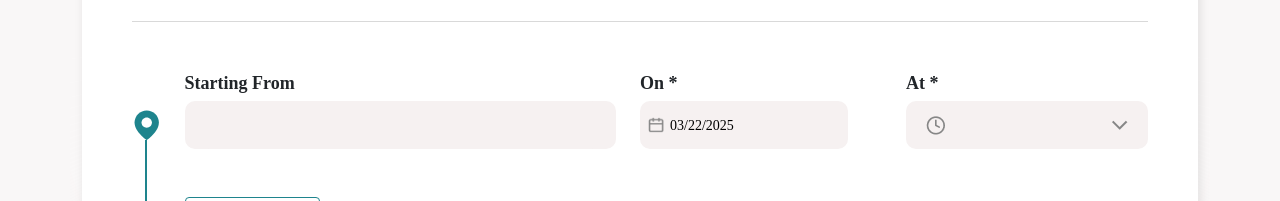
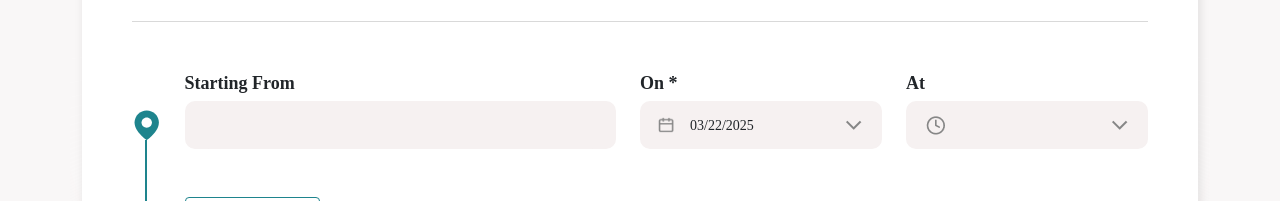
Before and after one commit to parthsunilmodi/buster, a React (Vite) app: page /dashboard in a window 1280 px wide. Shown: the part 585-786 px from the top of the page. Built offline with nearby package versions, Linux system fonts and the light colour scheme.

Commit message:
fix style of date picker

```diff
--- a/src/components/CustomTimePicker/index.tsx
+++ b/src/components/CustomTimePicker/index.tsx
@@ -44,7 +44,7 @@ const CustomTimePicker = ({ onChange }: { onChange: (time: string) => void }) =>
       <div className="time-input" onClick={() => setIsOpen(!isOpen)}>
         <img src={clockIcon} alt="calendarIcon" />
         {selectedHour} {selectedMinute} {selectedPeriod}
-        <img src={downArrow} alt="calendarIcon" />
+        <img src={downArrow} alt="dropdownIcon" />
       </div>
       {isOpen && (
         <div className="timepicker-dropdown-container" ref={dropdownRef}>
--- a/src/components/DateRangePicker/DateRangePicker.scss
+++ b/src/components/DateRangePicker/DateRangePicker.scss
@@ -29,10 +29,12 @@
 }
 
 .date-range-main {
+  width: 100%;
   display: flex;
   gap: 14px;
 
   .date-range-contain {
+    width: 100%;
     display: flex;
     align-items: center;
     opacity: 1;
@@ -41,6 +43,7 @@
     height: 48px;
 
     .react-datepicker-wrapper {
+      width: 100%;
       display: flex;
       align-items: center;
       height: 48px;
@@ -49,20 +52,23 @@
 
       .react-datepicker__input-container {
         display: flex;
-        justify-content: center;
         align-items: center;
 
         .react-datepicker__calendar-icon {
           position: absolute;
-          left: 0;
+          left: 10px;
         }
 
-        input {
-          padding: 6px 0;
+        .custom-date-input {
           border: none;
           font-size: 14px;
           font-family: "Clear Sans";
           background: unset;
+          width: 100%;
+          display: flex;
+          justify-content: space-between;
+          align-items: baseline;
+          padding: 15px 20px;
           margin-left: 30px;
 
           &::placeholder {
--- a/src/components/DateRangePicker/index.tsx
+++ b/src/components/DateRangePicker/index.tsx
@@ -1,5 +1,6 @@
-import { useRef } from 'react';
+import { useRef, forwardRef } from 'react';
 import DatePicker, { CalendarContainer } from 'react-datepicker';
+import downArrow from '../../assets/downArrow.png';
 import calendarIcon from '../../assets/images/calendar-icon.png';
 import './DateRangePicker.scss';
 
@@ -28,10 +29,15 @@ const CustomDateRange = (props:IInput) => {
         <CalendarContainer className={`${ className } border-0`}>
           {children}
         </CalendarContainer>
-        <hr className="m-0 hr-wrapper"/>
       </div>
     );
   };
+  const CustomInput = forwardRef(({ value, onClick }: any, ref: any) => (
+    <div className="custom-date-input" onClick={onClick} ref={ref}>
+      {value || "Select Date"}
+      <img src={downArrow} alt="dropdownIcon" />
+    </div>
+  ));
 
   return (
     <div className="date-range-main">
@@ -51,6 +57,7 @@ const CustomDateRange = (props:IInput) => {
           shouldCloseOnSelect={false}
           placeholderText={placeholder}
           dayClassName={(date) => date ? 'day-text-wrapper' : ''}
+          customInput={<CustomInput />}
         />
       </div>
     </div>
--- a/src/components/TripPlanner/DragableItem.tsx
+++ b/src/components/TripPlanner/DragableItem.tsx
@@ -109,10 +109,10 @@ const DraggableItem = ({ item, index, moveItem, items, setItems, selectedCard })
           </div>
 
           <div className="w-25">
-            <div className="label">At *</div>
-              <CustomTimePicker value={item.at} onChange={(time) => handleChange("at", time )}  />
+            <div className="label">At </div>
+            <CustomTimePicker value={item.at} onChange={(time) => handleChange("at", time )}  />
+          </div>
 
-            </div>
           </>
         )
       }
```
